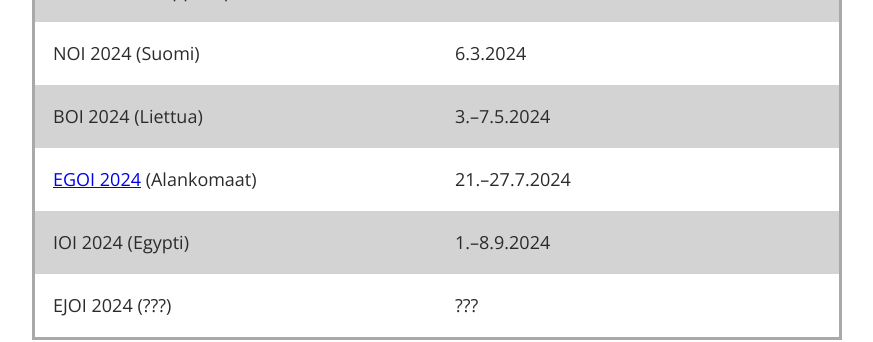
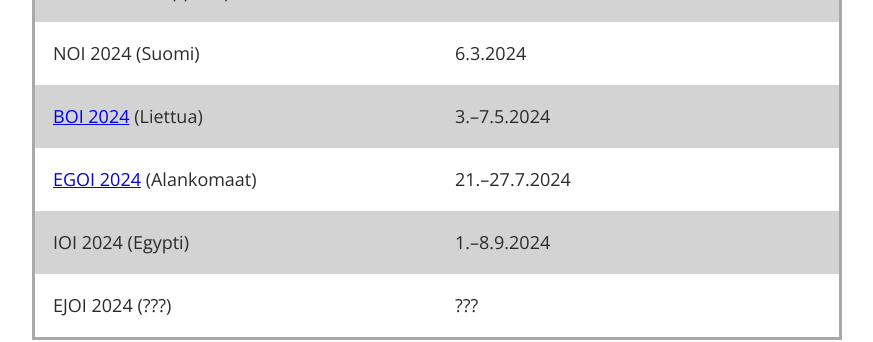
Before and after one commit to kisakoodaus/kisakoodaus.fi, a Jekyll site: the page built from index.html, in a window 1280 px wide and 900 px high, scrolled down 518 px. Shown: the part 261-603 px from the top of the window, without its empty margins (203-1076 px from the left). Built offline with Jekyll 4.4.1, drawn with Linux system fonts in a browser that asks for light colours; some of the changed lines change nothing that is shown.

Commit message:
Päivitä BOI 2024 linkki

```diff
--- a/index.html
+++ b/index.html
@@ -160,7 +160,7 @@
 <tr><td><a href="https://datatahti.fi/">Datatähden alkukilpailu</a></td><td>30.10.–12.11.2023</td></tr>
 <tr><td>Datatähden loppukilpailu</td><td>20.1.2024</td></tr>
 <tr><td>NOI 2024 (Suomi)</td><td>6.3.2024</td></tr>
-<tr><td>BOI 2024 (Liettua)</td><td>3.–7.5.2024</td></tr>
+<tr><td><a href="https://boi2024.lmio.lt/">BOI 2024</a> (Liettua)</td><td>3.–7.5.2024</td></tr>
 <tr><td><a href="https://egoi2024.nl/">EGOI 2024</a> (Alankomaat)</td><td>21.–27.7.2024</td></tr>
 <tr><td>IOI 2024 (Egypti)</td><td>1.–8.9.2024</td></tr>
 <tr><td>EJOI 2024 (???)</td><td>???</td></tr>
```
